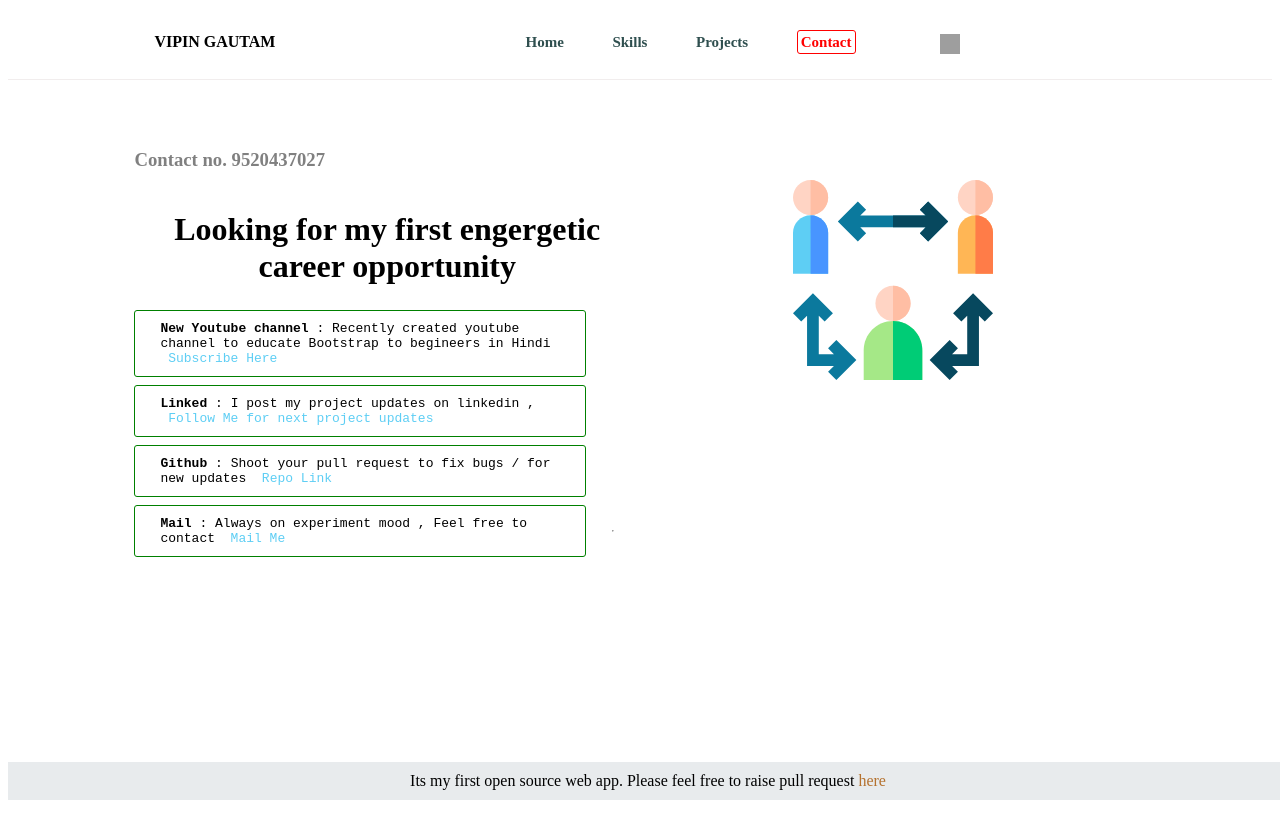
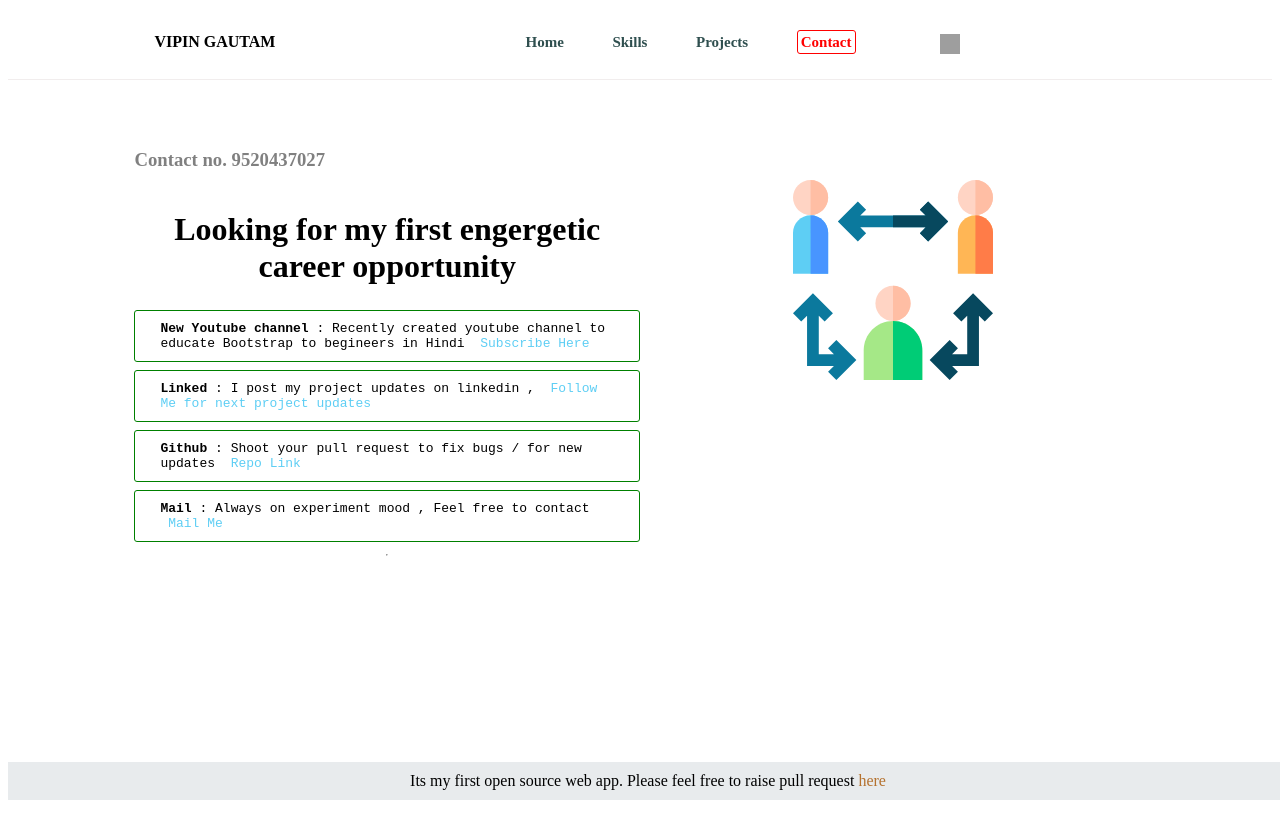
Before and after one commit to gautism1/my_portfolio, a React (Create React App) app: page /Contact in a window 1280 px wide. Built offline with nearby package versions, Linux system fonts and the light colour scheme; grey boxes are pictures that could not be loaded; the HTML template or start-up script is replaced by a standard one.

Commit message:
skills div adjusted

```diff
--- a/server.js
+++ b/server.js
@@ -20,6 +20,6 @@ app.get('*', (req,res) =>{
     res.sendFile(path.join(__dirname+'/build/index.html'));
 });
 
-const port = process.env.PORT || 5000;
+const port = process.env.PORT || 3000;
 app.listen(port);
 console.log('App is listening on port ' + port);
--- a/src/Contact.js
+++ b/src/Contact.js
@@ -2,6 +2,7 @@ import React from 'react';
 import './skills.css';
 import callSvg from './images/contact.svg';
 import details from './details';
+
 function Contact() {
   const { contact } = details;
   const { socialProfiles } = contact;
@@ -25,7 +26,6 @@ function Contact() {
             <br></br>
             <hr>
             </hr>
-
           </div>
           <div className="skill_logo">
             <img src={callSvg} className="" alt="skilldemo"></img>
--- a/src/skills.css
+++ b/src/skills.css
@@ -56,7 +56,7 @@
 
 .skillCard {
   padding: 5px 10px;
-  width: 400px;
+
   display: flex;
   justify-content: space-between;
   padding: 10px 25px;
```
Also changed, not shown: src/HOC/LazyLoadedImg.js (deleted).
